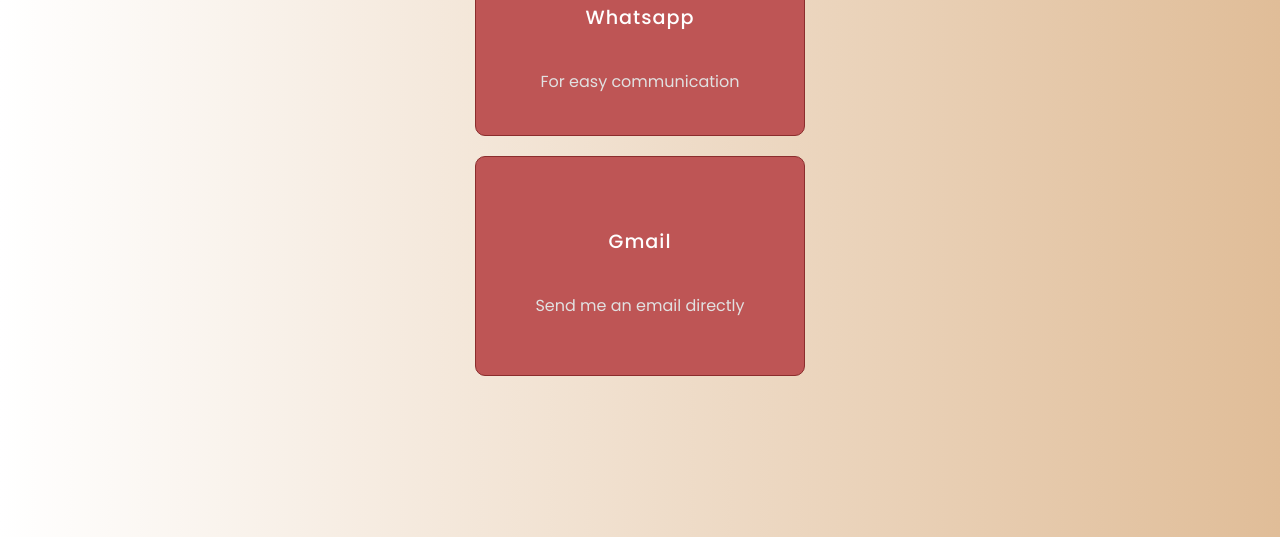
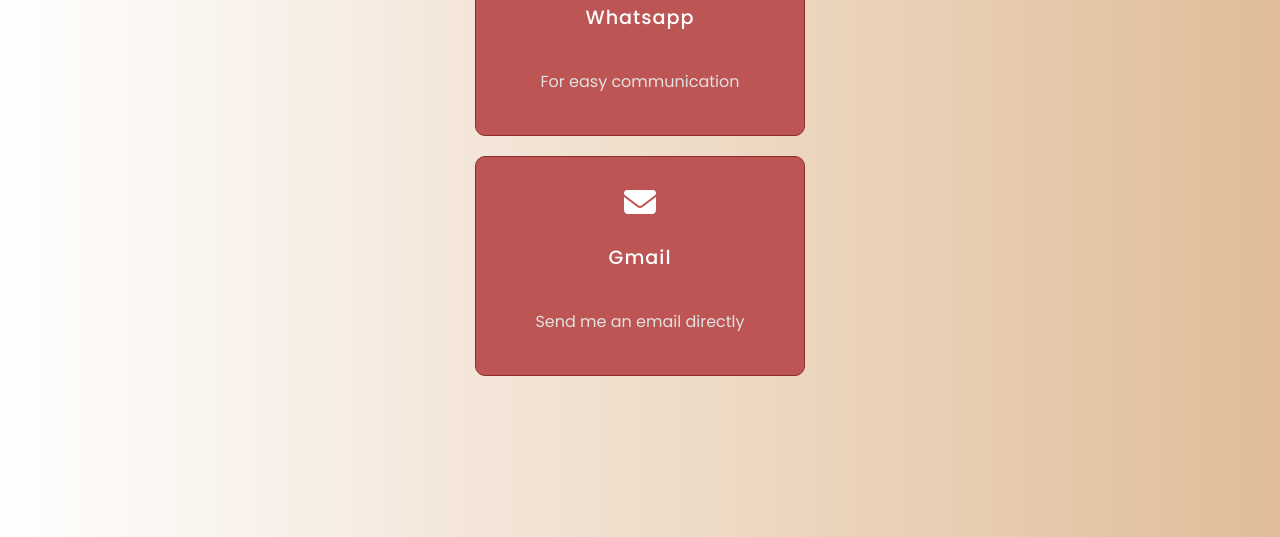
Before and after one commit to Leenleen1229/Aileen-s-Porto, a plain HTML site: page Contacts.html in a window 1280 px wide. Shown: the part 343-880 px from the top of the page. Drawn offline with nearby package versions, Linux system fonts and the light colour scheme.

Commit message:
Contacts.html

```diff
--- a/Contacts.html
+++ b/Contacts.html
@@ -37,7 +37,7 @@
 </a>
 
 <a href="mailto:aileenmaxmillianwong@gmail.com" target="_blank" class="card">
-  <i class="💌"></i>
+  <i class="fa-solid fa-envelope"></i>
   <h2>Gmail</h2>
   <p>Send me an email directly</p>
 </a>
```
